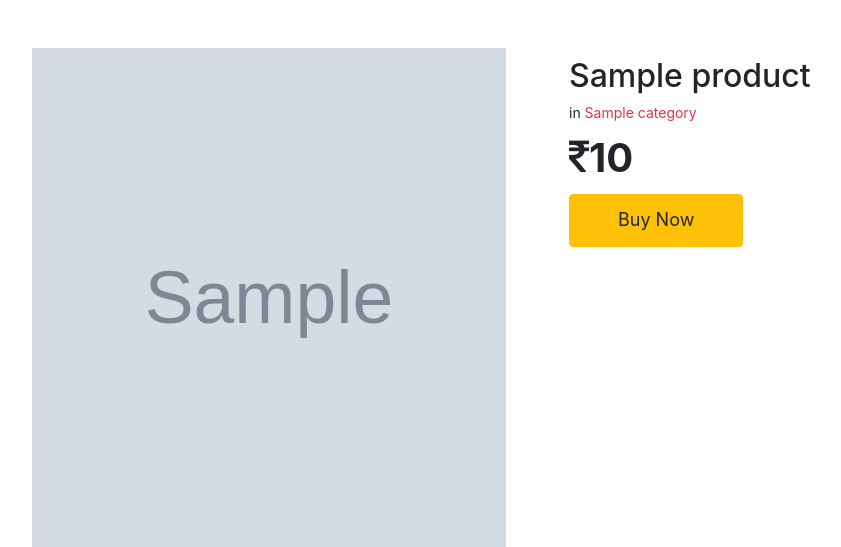
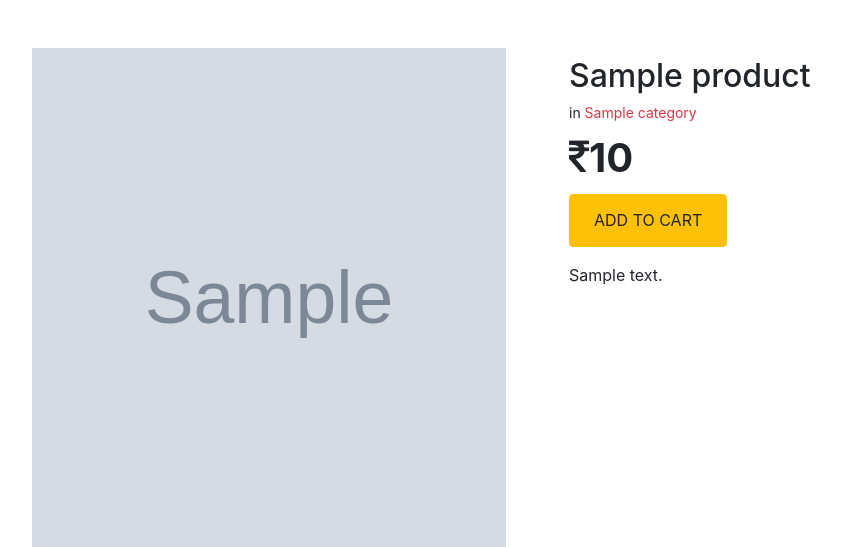
Before and after one commit to inaveenchahar/e-mart, a Django app: a page that uses products/templates/product_details.html in a window 1280 px wide. Shown: the part 62-609 px from the top of the page, without its empty margins (86-927 px from the left). Run offline with Django 3.2, Linux system fonts and the light colour scheme; tables that the repository leaves empty hold one stand-in row (values such as "Sample post"); grey boxes marked "Sample" are stand-in pictures; some libraries are stand-ins or nearby versions.

Commit message:
feat(product): product description field added in product model

```diff
--- a/e_mart/urls.py
+++ b/e_mart/urls.py
@@ -17,6 +17,7 @@ from django.contrib import admin
 from django.urls import path, include
 from django.conf import settings
 from django.conf.urls.static import static
+
 urlpatterns = [
     path('admin/', admin.site.urls),
     path('accounts/', include('accounts.urls')),
@@ -24,6 +25,7 @@ urlpatterns = [
     path('cart/', include('cart.urls')),
     path('payment/', include('payments.urls')),
     path('', include('main.urls')),
+    path('ckeditor/', include('ckeditor_uploader.urls')),
 ]
 
 if settings.DEBUG:
--- a/products/models.py
+++ b/products/models.py
@@ -1,5 +1,6 @@
 from django.db import models
 from django.contrib.auth.models import User
+from ckeditor.fields import RichTextField
 
 # Create your models here.
 
@@ -27,6 +28,7 @@ class Product(models.Model):
     title = models.CharField(max_length=100, help_text='Product name')
     slug = models.SlugField(max_length=100)
     image = models.ImageField(null=True, upload_to='images/product')
+    description = RichTextField(help_text='Product Description', blank=True)
     price = models.FloatField(help_text='Product price')
     buy_limit = models.IntegerField(default=4)
     order = models.IntegerField(blank=True, null=True, help_text='Display order')
--- a/products/templates/product_details.html
+++ b/products/templates/product_details.html
@@ -23,9 +23,12 @@
                     {% if already_exists %}
                         <span class="text-success font-weight-bold px-md-3" style="font-size: 16px">Already added in cart</span>
                     {% endif %}
-                    <a href="{% url 'cart:cart_product' category.slug product.slug product.id %}" class="btn btn-warning my-0 py-3 px-5">
-                        <span style="font-size: 18px"> Buy Now</span>
+                    <a href="{% url 'cart:cart_product' category.slug product.slug product.id %}" class="btn btn-warning my-0 py-3 px-4">
+                        <span class="text-uppercase" style="font-size: 16px"> ADD TO CART</span>
                     </a>
+                    <div class="my-3">
+                        {{ product.description | safe }}
+                    </div>
                 </div>
             </div>
 
```
Also changed, not shown: e_mart/settings.py (+14 -0 lines), products/migrations/0015_product_description.py (added).
